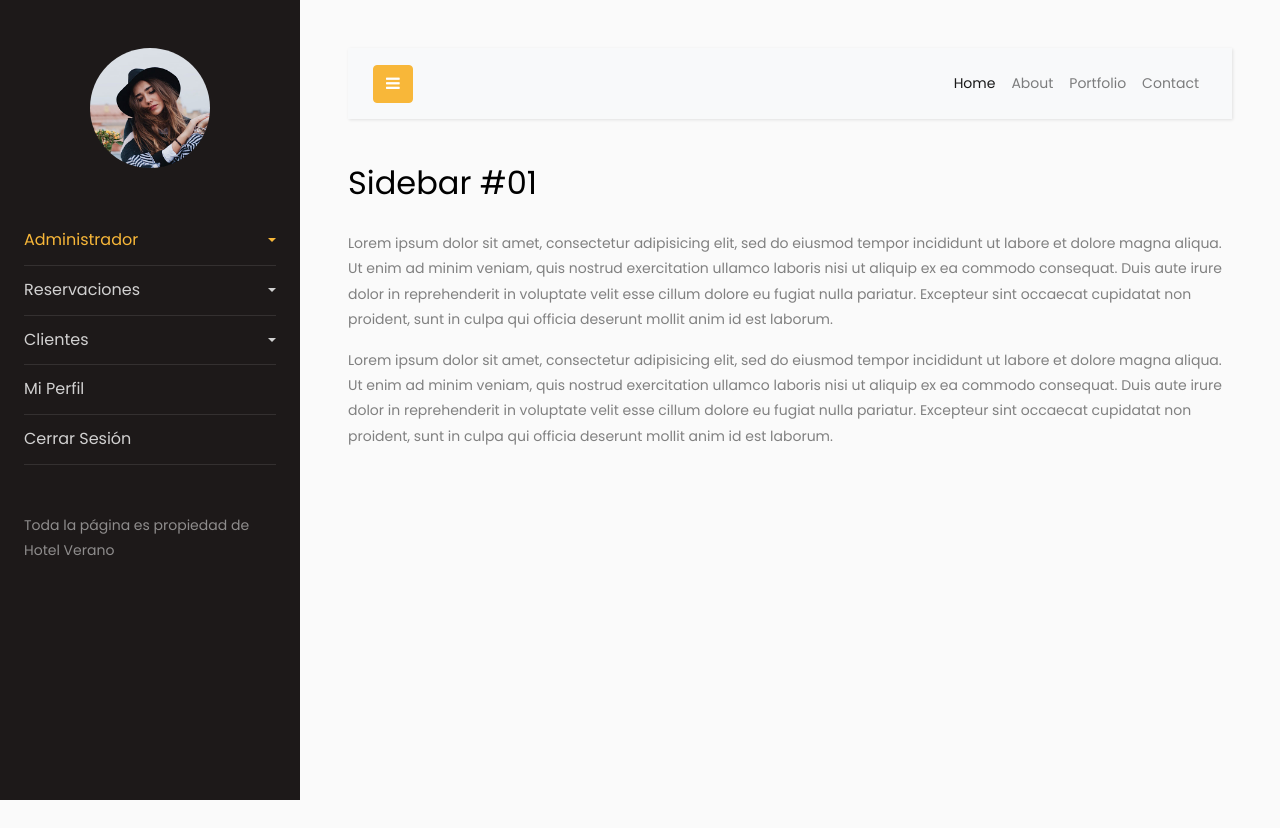
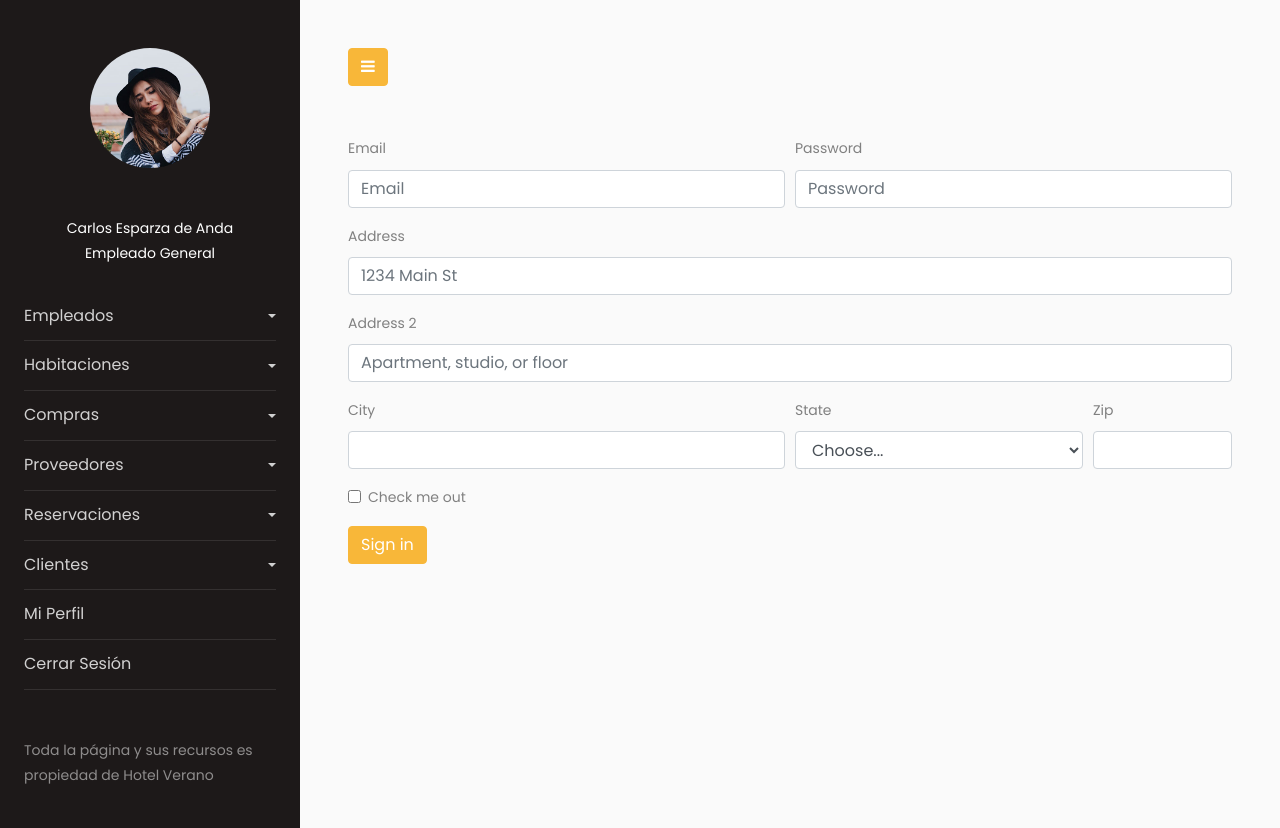
Before and after one commit to CarlosdeAnda/Verano_HotelVerano_Eq.0, a Flask app: page /template in a window 1280 px wide. Before the commit the page ends 800 px from the top, so only its background shows below. Run offline with Flask 2, Linux system fonts and the light colour scheme; some libraries are stand-ins or nearby versions.

Commit message:
TemplateGeneral Terminado

```diff
--- a/templates/template.html
+++ b/templates/template.html
@@ -1,7 +1,8 @@
 <!doctype html>
 <html lang="en">
+
 <head>
-  	<title>Sidebar 01</title>
+  <title>Hotel Verano</title>
   <meta charset="utf-8">
   <meta name="viewport" content="width=device-width, initial-scale=1, shrink-to-fit=no">
 
@@ -10,41 +11,90 @@
   <link rel="stylesheet" href="https://stackpath.bootstrapcdn.com/font-awesome/4.7.0/css/font-awesome.min.css">
   <link rel="stylesheet" href="../static/css/style.css">
 </head>
+
 <body>
 
   <div class="wrapper d-flex align-items-stretch">
     <nav id="sidebar">
       <div class="p-4 pt-5">
         <a href="#" class="img logo rounded-circle mb-5" style="background-image: url(../static/images/logo.jpg);"></a>
+        <center>
+          Carlos Esparza de Anda
+          <br>
+          Empleado General
+        </center>
+
+        <br>
         <ul class="list-unstyled components mb-5">
-	          <li class="active">
-	            <a href="#homeSubmenu" data-toggle="collapse" aria-expanded="false" class="dropdown-toggle">Administrador</a>
-	            <ul class="collapse list-unstyled" id="homeSubmenu">
           <li>
-                    <a href="#">Empleados</a>
+            <a href="#Empleados" data-toggle="collapse" aria-expanded="false" class="dropdown-toggle">Empleados</a>
+            <ul class="collapse list-unstyled" id="Empleados">
+              <li>
+                <a href="/AddEmpleado">Añadir Empleados</a>
               </li>
               <li>
-                    <a href="#">Habitaciones</a>
+                <a href="/ModEmpleado">Modificar Empleados</a>
               </li>
               <li>
-                    <a href="#">Compras</a>
-                </li>
-                <li>
-                  <a href="#">Proveedores</a>
+                <a href="/DelEmpleado">Eliminar Empleados</a>
               </li>
             </ul>
           </li>
           <li>
-              <a href="#pageReservaciones" data-toggle="collapse" aria-expanded="false" class="dropdown-toggle">Reservaciones</a>
+            <a href="#Habitaciones" data-toggle="collapse" aria-expanded="false"
+              class="dropdown-toggle">Habitaciones</a>
+            <ul class="collapse list-unstyled" id="Habitaciones">
+              <li>
+                <a href="/AddHabitacion">Añadir Habitaciones</a>
+              </li>
+              <li>
+                <a href="/ModHabitacion">Modificar Habitaciones</a>
+              </li>
+              <li>
+                <a href="/DelHabitacion">Eliminar Habitaciones</a>
+              </li>
+            </ul>
+          </li>
+          <li>
+            <a href="#Compras" data-toggle="collapse" aria-expanded="false" class="dropdown-toggle">Compras</a>
+            <ul class="collapse list-unstyled" id="Compras">
+              <li>
+                <a href="/AddCompras">Añadir Compras</a>
+              </li>
+              <li>
+                <a href="/ModCompras">Modificar Compras</a>
+              </li>
+              <li>
+                <a href="/DelCompras">Eliminar Compras</a>
+              </li>
+            </ul>
+          </li>
+          <li>
+            <a href="#Proveedores" data-toggle="collapse" aria-expanded="false" class="dropdown-toggle">Proveedores</a>
+            <ul class="collapse list-unstyled" id="Proveedores">
+              <li>
+                <a href="/AddProveedores">Añadir Proveedores</a>
+              </li>
+              <li>
+                <a href="/ModProveedores">Modificar Proveedores</a>
+              </li>
+              <li>
+                <a href="/DelProveedores">Eliminar Proveedores</a>
+              </li>
+            </ul>
+          </li>
+          <li>
+            <a href="#pageReservaciones" data-toggle="collapse" aria-expanded="false"
+              class="dropdown-toggle">Reservaciones</a>
             <ul class="collapse list-unstyled" id="pageReservaciones">
               <li>
-                    <a href="#">Añadir Reservación</a>
+                <a href="/AddReservacion">Añadir Reservación</a>
               </li>
               <li>
-                    <a href="#">Modificar Reservación</a>
+                <a href="/ModReservacion">Modificar Reservación</a>
               </li>
               <li>
-                    <a href="#">Eliminar Reservación</a>
+                <a href="/DelReservacion">Eliminar Reservación</a>
               </li>
             </ul>
           </li>
@@ -52,28 +102,35 @@
             <a href="#pageSubmenu" data-toggle="collapse" aria-expanded="false" class="dropdown-toggle">Clientes</a>
             <ul class="collapse list-unstyled" id="pageSubmenu">
               <li>
-                    <a href="#">Añadir Cliente</a>
+
+              <li>
+                <a href="/AddCliente">Añadir Cliente</a>
               </li>
               <li>
-                    <a href="#">Modificar Ciente</a>
+                <a href="/ModCliente">Modificar Ciente</a>
               </li>
               <li>
-                    <a href="#">Eliminar Cliente</a>
+                <a href="/DelCliente">Eliminar Cliente</a>
               </li>
             </ul>
           </li>
-	          <li>
-              <a href="#">Mi Perfil</a>
+
           </li>
           <li>
-              <a href="#">Cerrar Sesión</a>
+            <a href="/MiPerfil">Mi Perfil</a>
+          </li>
+          <li>
+            <a href="/CerrarSesion">Cerrar Sesión</a>
           </li>
         </ul>
 
         <div class="footer">
-	        	<p><!-- Link back to Colorlib can't be removed. Template is licensed under CC BY 3.0. -->
-						  Toda la página es propiedad de Hotel Verano <i class="icon-heart" aria-hidden="true"></i> </a>
-						  <!-- Link back to Colorlib can't be removed. Template is licensed under CC BY 3.0. --></p>
+          <p>
+            <!-- Link back to Colorlib can't be removed. Template is licensed under CC BY 3.0. -->
+            Toda la página y sus recursos es propiedad de Hotel Verano <i class="icon-heart" aria-hidden="true"></i>
+            </a>
+            <!-- Link back to Colorlib can't be removed. Template is licensed under CC BY 3.0. -->
+          </p>
         </div>
 
       </div>
@@ -82,40 +139,62 @@
     <!-- Page Content  -->
     <div id="content" class="p-4 p-md-5">
 
-        <nav class="navbar navbar-expand-lg navbar-light bg-light">
-          <div class="container-fluid">
-
       <button type="button" id="sidebarCollapse" class="btn btn-primary">
         <i class="fa fa-bars"></i>
         <span class="sr-only">Toggle Menu</span>
       </button>
-            <button class="btn btn-dark d-inline-block d-lg-none ml-auto" type="button" data-toggle="collapse" data-target="#navbarSupportedContent" aria-controls="navbarSupportedContent" aria-expanded="false" aria-label="Toggle navigation">
-                <i class="fa fa-bars"></i>
-            </button>
+      <br>
+      <br>
+      <br>
 
-            <div class="collapse navbar-collapse" id="navbarSupportedContent">
-              <ul class="nav navbar-nav ml-auto">
-                <li class="nav-item active">
-                    <a class="nav-link" href="#">Home</a>
-                </li>
-                <li class="nav-item">
-                    <a class="nav-link" href="#">About</a>
-                </li>
-                <li class="nav-item">
-                    <a class="nav-link" href="#">Portfolio</a>
-                </li>
-                <li class="nav-item">
-                    <a class="nav-link" href="#">Contact</a>
-                </li>
-              </ul>
+      <!-- Aqui inicia mi código :) -->
+      <form>
+        <div class="form-row">
+          <div class="form-group col-md-6">
+            <label for="inputEmail4">Email</label>
+            <input type="email" class="form-control" id="inputEmail4" placeholder="Email">
+          </div>
+          <div class="form-group col-md-6">
+            <label for="inputPassword4">Password</label>
+            <input type="password" class="form-control" id="inputPassword4" placeholder="Password">
           </div>
         </div>
-        </nav>
-
-        <h2 class="mb-4">Sidebar #01</h2>
-        <p>Lorem ipsum dolor sit amet, consectetur adipisicing elit, sed do eiusmod tempor incididunt ut labore et dolore magna aliqua. Ut enim ad minim veniam, quis nostrud exercitation ullamco laboris nisi ut aliquip ex ea commodo consequat. Duis aute irure dolor in reprehenderit in voluptate velit esse cillum dolore eu fugiat nulla pariatur. Excepteur sint occaecat cupidatat non proident, sunt in culpa qui officia deserunt mollit anim id est laborum.</p>
-        <p>Lorem ipsum dolor sit amet, consectetur adipisicing elit, sed do eiusmod tempor incididunt ut labore et dolore magna aliqua. Ut enim ad minim veniam, quis nostrud exercitation ullamco laboris nisi ut aliquip ex ea commodo consequat. Duis aute irure dolor in reprehenderit in voluptate velit esse cillum dolore eu fugiat nulla pariatur. Excepteur sint occaecat cupidatat non proident, sunt in culpa qui officia deserunt mollit anim id est laborum.</p>
+        <div class="form-group">
+          <label for="inputAddress">Address</label>
+          <input type="text" class="form-control" id="inputAddress" placeholder="1234 Main St">
         </div>
+        <div class="form-group">
+          <label for="inputAddress2">Address 2</label>
+          <input type="text" class="form-control" id="inputAddress2" placeholder="Apartment, studio, or floor">
+        </div>
+        <div class="form-row">
+          <div class="form-group col-md-6">
+            <label for="inputCity">City</label>
+            <input type="text" class="form-control" id="inputCity">
+          </div>
+          <div class="form-group col-md-4">
+            <label for="inputState">State</label>
+            <select id="inputState" class="form-control">
+              <option selected>Choose...</option>
+              <option>...</option>
+            </select>
+          </div>
+          <div class="form-group col-md-2">
+            <label for="inputZip">Zip</label>
+            <input type="text" class="form-control" id="inputZip">
+          </div>
+        </div>
+        <div class="form-group">
+          <div class="form-check">
+            <input class="form-check-input" type="checkbox" id="gridCheck">
+            <label class="form-check-label" for="gridCheck">
+              Check me out
+            </label>
+          </div>
+        </div>
+        <button type="submit" class="btn btn-primary">Sign in</button>
+      </form>
+      <!--Aquí termina mi código :( -->
     </div>
 
     <script src="../static/js/jquery.min.js"></script>
@@ -123,4 +202,5 @@
     <script src="../static/js/bootstrap.min.js"></script>
     <script src="../static/js/main.js"></script>
 </body>
+
 </html>
```
Lines whose indentation alone changed are shown as unchanged.
